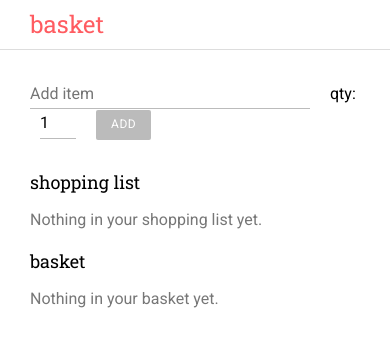
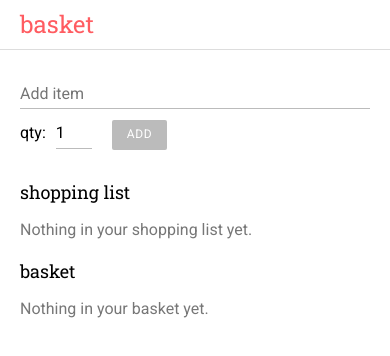
Before and after one commit to mturco/basket, a React (Create React App) app: page / in a window 390 px wide. Shown: the top 356 px of the page. Built offline with nearby package versions, Linux system fonts and the light colour scheme.

Commit message:
feat: improve mobile layout

```diff
--- a/src/App.css
+++ b/src/App.css
@@ -7,7 +7,12 @@ html {
   font: 16px Roboto, sans-serif;
 }
 .App-container {
-  padding: 0 30px;
+  padding: 0 20px;
+}
+@media (min-width: 480px) {
+  .App-container {
+    padding: 0 30px;
+  }
 }
 .Button {
   padding: 8px 15px;
--- a/src/App.less
+++ b/src/App.less
@@ -10,7 +10,11 @@ html {
 
 .App {
   &-container {
-    padding: 0 30px;
+    padding: 0 20px;
+
+    @media (min-width: 480px) {
+      padding: 0 30px;
+    }
   }
 }
 
--- a/src/components/AddGroceryItem.css
+++ b/src/components/AddGroceryItem.css
@@ -1,14 +1,20 @@
 .AddGroceryItem {
   margin: 30px 0;
 }
-.AddGroceryItem-nameInput,
-.AddGroceryItem-qtyInput {
-  margin-right: 20px;
+.AddGroceryItem-nameInput {
+  display: block;
+  width: 100%;
+  margin-bottom: 10px;
 }
-.AddGroceryItem-nameInput {
-  width: 280px;
+@media (min-width: 510px) {
+  .AddGroceryItem-nameInput {
+    display: inline-block;
+    width: 280px;
+    margin-bottom: 0;
+    margin-right: 20px;
+  }
 }
 .AddGroceryItem-qtyInput {
   width: 4ch;
-  margin-left: 10px;
+  margin: 0 20px 0 10px;
 }
--- a/src/components/AddGroceryItem.less
+++ b/src/components/AddGroceryItem.less
@@ -1,17 +1,21 @@
 .AddGroceryItem {
   margin: 30px 0;
 
-  &-nameInput,
-  &-qtyInput {
-    margin-right: 20px;
-  }
+  &-nameInput {
+    display: block;
+    width: 100%;
+    margin-bottom: 10px;
 
-  &-nameInput {
-    width: 280px;
+    @media (min-width: 510px) {
+      display: inline-block;
+      width: 280px;
+      margin-bottom: 0;
+      margin-right: 20px;
+    }
   }
 
   &-qtyInput {
     width: 4ch;
-    margin-left: 10px;
+    margin: 0 20px 0 10px;
   }
 }
--- a/src/components/AppHeader.css
+++ b/src/components/AppHeader.css
@@ -4,9 +4,14 @@
   display: flex;
   align-items: center;
   height: 50px;
-  padding: 0 30px;
+  padding: 0 20px;
   background-color: rgba(255, 255, 255, 0.95);
   border-bottom: 1px solid #ddd;
+}
+@media (min-width: 480px) {
+  .AppHeader {
+    padding: 0 30px;
+  }
 }
 .AppHeader-brand {
   display: block;
--- a/src/components/AppHeader.less
+++ b/src/components/AppHeader.less
@@ -4,9 +4,13 @@
   display: flex;
   align-items: center;
   height: 50px;
-  padding: 0 30px;
+  padding: 0 20px;
   background-color: rgba(255, 255, 255, 0.95);
   border-bottom: 1px solid #ddd;
+
+  @media (min-width: 480px) {
+    padding: 0 30px;
+  }
 
   &-brand {
     display: block;
```
